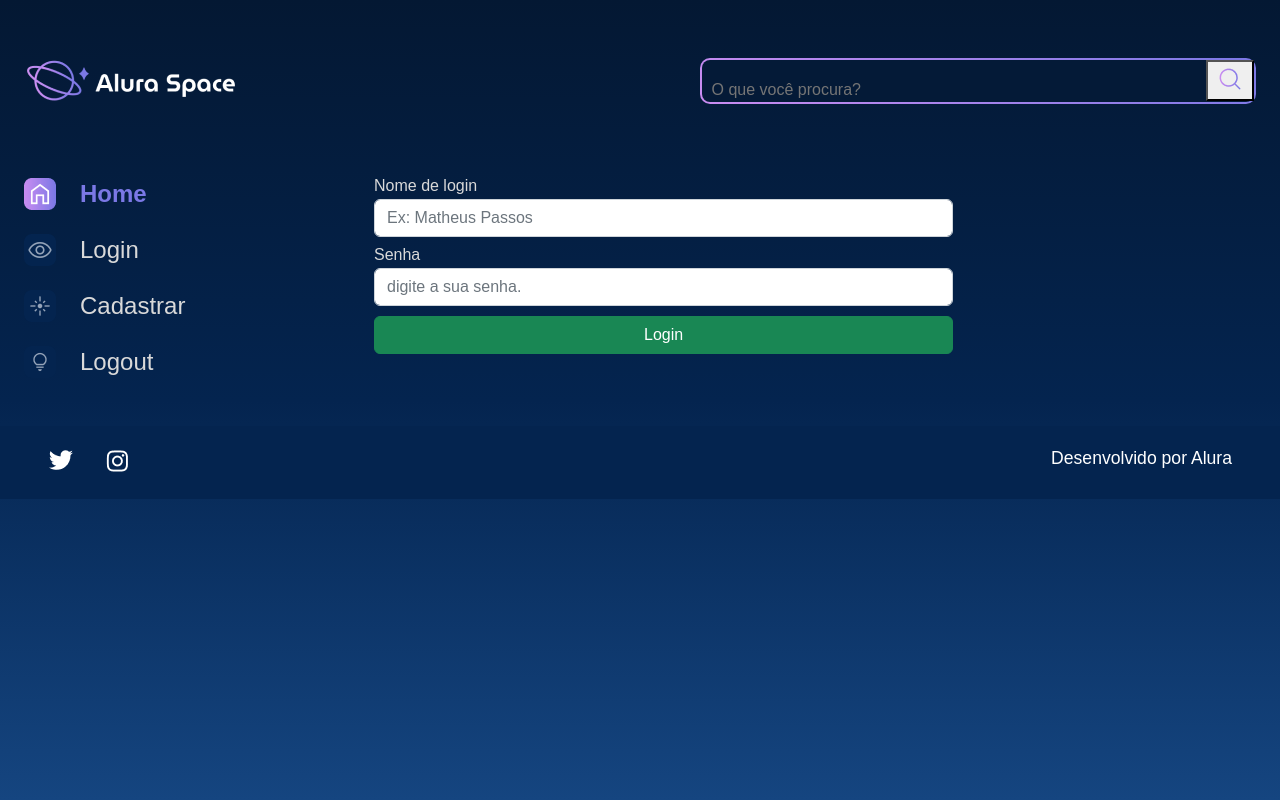
After one commit to matheusth/alura-space, a Django app: page /login in a window 1280 px wide. The commit adds this page. Run offline with Django 4.2, Linux system fonts and the light colour scheme.

Commit message:
create login form.

```diff
--- a/templates/galeria/partials/_menu.html
+++ b/templates/galeria/partials/_menu.html
@@ -2,8 +2,8 @@
 <section class="menu-lateral">
 	<nav class="menu-lateral__navegacao">
 		<a href="{% url 'index' %}"><img src=" {% static '/assets/ícones/1x/Home - ativo.png' %}"> Home</a>
-		<a href="#"><img src=" {% static '/assets/ícones/1x/Mais vistas - inativo.png' %}"> Mais vistas</a>
-		<a href="#"><img src=" {% static '/assets/ícones/1x/Novas - inativo.png' %}"> Novas</a>
+		<a href="{% url 'login' %}"><img src=" {% static '/assets/ícones/1x/Mais vistas - inativo.png' %}">Login</a>
+		<a href="{% url 'cadastro' %}"><img src=" {% static '/assets/ícones/1x/Novas - inativo.png' %}">Cadastro</a>
 		<a href="#"><img src=" {% static '/assets/ícones/1x/Surpreenda-me - inativo.png' %}">
 			Surpreenda-me</a>
 	</nav>
--- /dev/null
+++ b/templates/usuarios/login.html
@@ -0,0 +1,83 @@
+{% load static %}
+
+<!DOCTYPE html>
+<html lang="pt-br">
+
+<head>
+	<meta charset="UTF-8">
+	<meta http-equiv="X-UA-Compatible" content="IE=edge">
+	<meta name="viewport" content="width=device-width, initial-scale=1.0">
+	<title>Alura Space</title>
+	<link rel="preconnect" href="https://fonts.googleapis.com">
+	<link rel="preconnect" href="https://fonts.gstatic.com" crossorigin>
+	<link href="https://fonts.googleapis.com/css2?family=Poppins:wght@400;500;600&display=swap" rel="stylesheet">
+	<!-- CSS only -->
+	<link href="https://cdn.jsdelivr.net/npm/bootstrap@5.2.2/dist/css/bootstrap.min.css" rel="stylesheet"
+		integrity="sha384-Zenh87qX5JnK2Jl0vWa8Ck2rdkQ2Bzep5IDxbcnCeuOxjzrPF/et3URy9Bv1WTRi" crossorigin="anonymous">
+	<link rel="stylesheet" href="{% static '/styles/style.css' %}">
+</head>
+
+<body>
+	<div class="pagina-inicial">
+		<header class="cabecalho">
+			<img src="{% static '/assets/logo/Logo(2).png' %}" alt="Logo da Alura Space" />
+			<div class="cabecalho__busca">
+				<div class="busca__fundo">
+					<form action="{% url 'buscar' %}">
+						<input class="busca__input" type="text" name="buscar" placeholder="O que você procura?">
+						<button type="submit">
+							<img class="busca__icone" src="{% static '/assets/ícones/1x/search.png' %}"
+								alt="ícone de search">
+						</button>
+					</form>
+				</div>
+			</div>
+		</header>
+		<main class="principal">
+			<section class="menu-lateral">
+				<nav class="menu-lateral__navegacao">
+					<a href="{% url 'index' %}"><img src="{% static '/assets/ícones/1x/Home - ativo.png' %}"> Home</a>
+					<a href="{% url 'login' %}"><img src="{% static '/assets/ícones/1x/Mais vistas - inativo.png' %}">
+						Login</a>
+					<a href="{% url 'cadastro' %}"><img src="{% static '/assets/ícones/1x/Novas - inativo.png' %}">
+						Cadastrar</a>
+					<a href="#"><img src="{% static '/assets/ícones/1x/Surpreenda-me - inativo.png' %}"> Logout</a>
+				</nav>
+			</section>
+			<section class="galeria" style="margin-left: 5em">
+				<form action="" method="">
+					{% csrf_token %}
+					<div class="row">
+						{% for field in form.visible_fields %}
+						<div class="col-12 col-lg-12" style="margin-bottom: 10px;">
+							<label for="{{ field.id_for_label }}" style="color:#D9D9D9; margin-bottom: 5px;">
+								{{field.label }}
+							</label>
+							{{field}}
+						</div>
+						{% endfor %}
+						<div class="col-12 text-center">
+							<button class="btn btn-success col-12" style="padding: top 5px;"
+								type="submit">Login</button>
+						</div>
+						<!--
+						<div class="col-12 col-lg-12" style="margin-bottom: 10px;">
+							<label for="nome_login" style="color:#D9D9D9; margin-bottom: 5px;"><b>Nome de
+									Login</b></label>
+							<input type="text" class="form-control" name="nome_login" placeholder="Ex.: João Silva"
+								required>
+						</div>
+						<div class="col-12 col-lg-12" style="margin-bottom: 10px;">
+							<label for="password" style="color:#D9D9D9; margin-bottom: 5px;"><b>Senha</b></label>
+							<input type="password" class="form-control" name="password" placeholder="Digite sua senha"
+								required>
+						</div>
+						-->
+					</div>
+				</form>
+			</section>
+		</main>
+	</div>
+</body>
+
+{% include 'galeria/partials/_footer.html' %}
--- /dev/null
+++ b/usuarios/forms.py
@@ -0,0 +1,25 @@
+from django import forms
+
+class LoginForms(forms.Form):
+    nome_login = forms.CharField(
+            label="Nome de login",
+            required=True,
+            max_length=100,
+            widget=forms.TextInput(
+                attrs={
+                    "class": "form-control",
+                    "placeholder": "Ex: Matheus Passos",
+                }
+            )
+    )
+    senha = forms.CharField(
+            label="Senha",
+            required=True,
+            max_length=70,
+            widget=forms.PasswordInput(
+                attrs={
+                    "class": "form-control",
+                    "placeholder": "digite a sua senha.",
+                }
+            ),
+    )
--- a/usuarios/urls.py
+++ b/usuarios/urls.py
@@ -1,4 +1,7 @@
 from django.urls import path
+from usuarios.views import login, cadastro
 
 urlpatterns = [
+        path('login', login, name='login'),
+        path('cadastro', cadastro, name='cadastro'),
 ]
--- a/usuarios/views.py
+++ b/usuarios/views.py
@@ -1 +1,9 @@
 from django.shortcuts import render
+from usuarios.forms import LoginForms
+
+def login(request):
+    form = LoginForms()
+    return render(request, 'usuarios/login.html', {'form': form})
+
+def cadastro(request):
+    return render(request, 'usuarios/cadastro.html')
```
Also changed, not shown: templates/usuarios/cadastro.html (added, +83 -0 lines).
